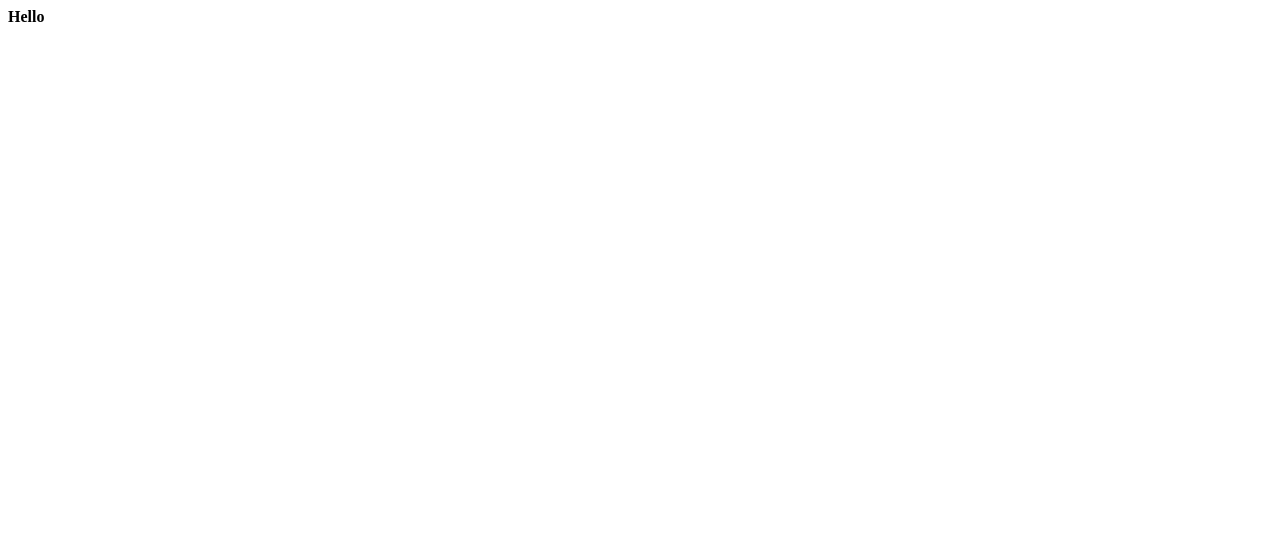
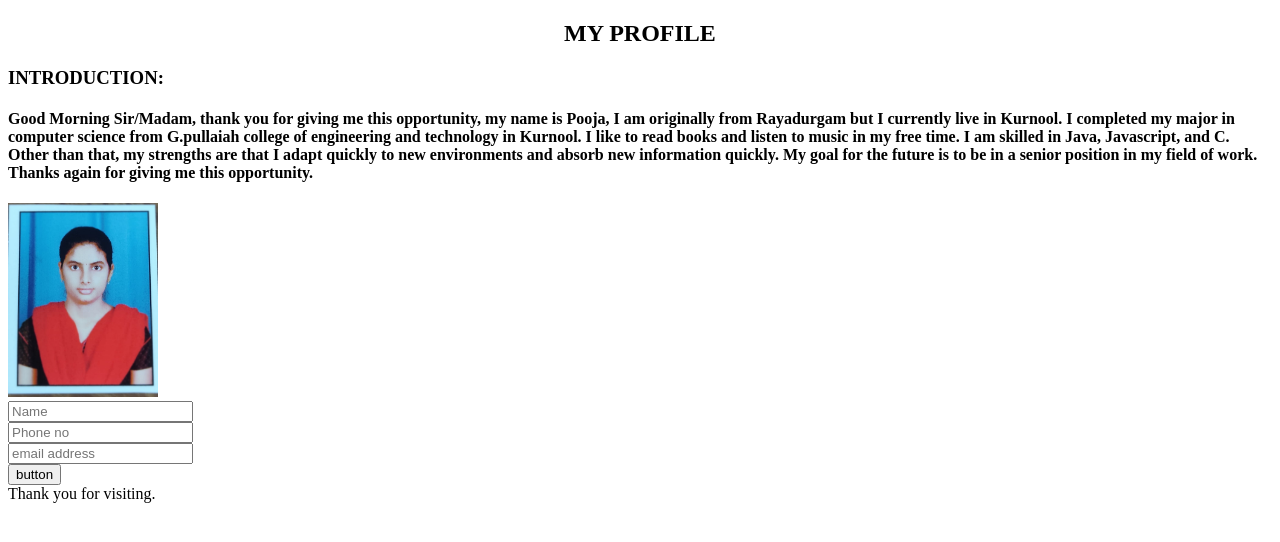
Before and after one commit to poojabanda/Test-session, a plain HTML site: page index.html in a window 1280 px wide. Drawn offline with Linux system fonts and the light colour scheme.

Commit message:
Initial Commit

```diff
--- a/index.html
+++ b/index.html
@@ -6,6 +6,37 @@
     <title>Document</title>
 </head>
 <body>
-    <b>Hello </b>
+    <header><h2><center>MY PROFILE</center></h2></header>
+    <main>
+        <section>
+            <h3>INTRODUCTION:</h3>
+            <H4>Good Morning Sir/Madam, thank you for giving me this opportunity, my name is Pooja, I am originally from Rayadurgam but I currently live in Kurnool.
+
+                I completed my major in computer science from G.pullaiah college of engineering and technology in Kurnool.
+
+                I like to read books and listen to music in my free time.
+
+                I am skilled in Java, Javascript, and C. Other than that, my strengths are that I adapt quickly to new environments and absorb new information quickly.
+
+                My goal for the future is to be in a senior position in my field of work.
+
+                Thanks again for giving me this opportunity.
+            </H4>
+        </section>
+        <section>
+           <img src="profile.jpeg" alt="pic" heigth="200" width="150">
+        </section>
+        <section>
+            <form>
+                <input type="text" placeholder="Name"/></br>
+                <input type="number" placeholder="Phone no"/></br>
+                <input type="email" placeholder="email address"/></br>
+                <input type="button" value="button"/>
+            </form>
+        </section>
+        <footer>
+            Thank you for visiting.
+        </footer>
+    </main>
 </body>
 </html>
```
Also changed, not shown: profile.jpeg (added).
